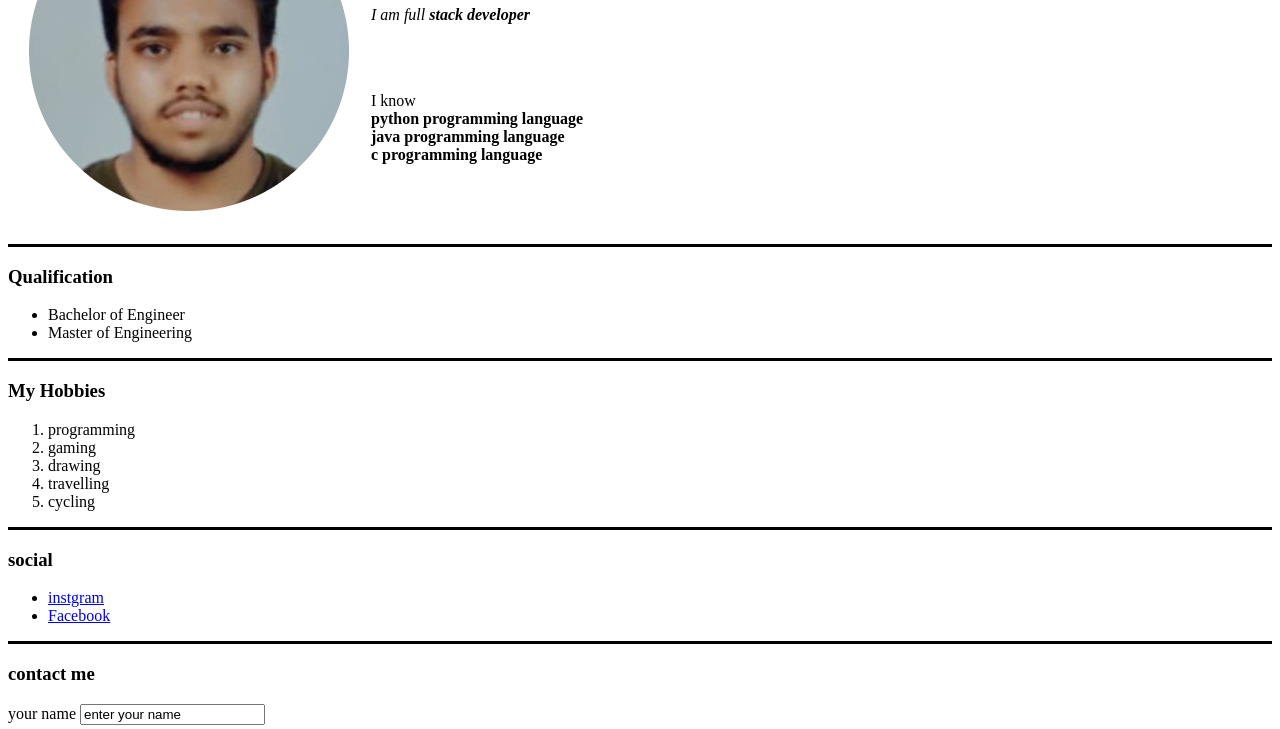
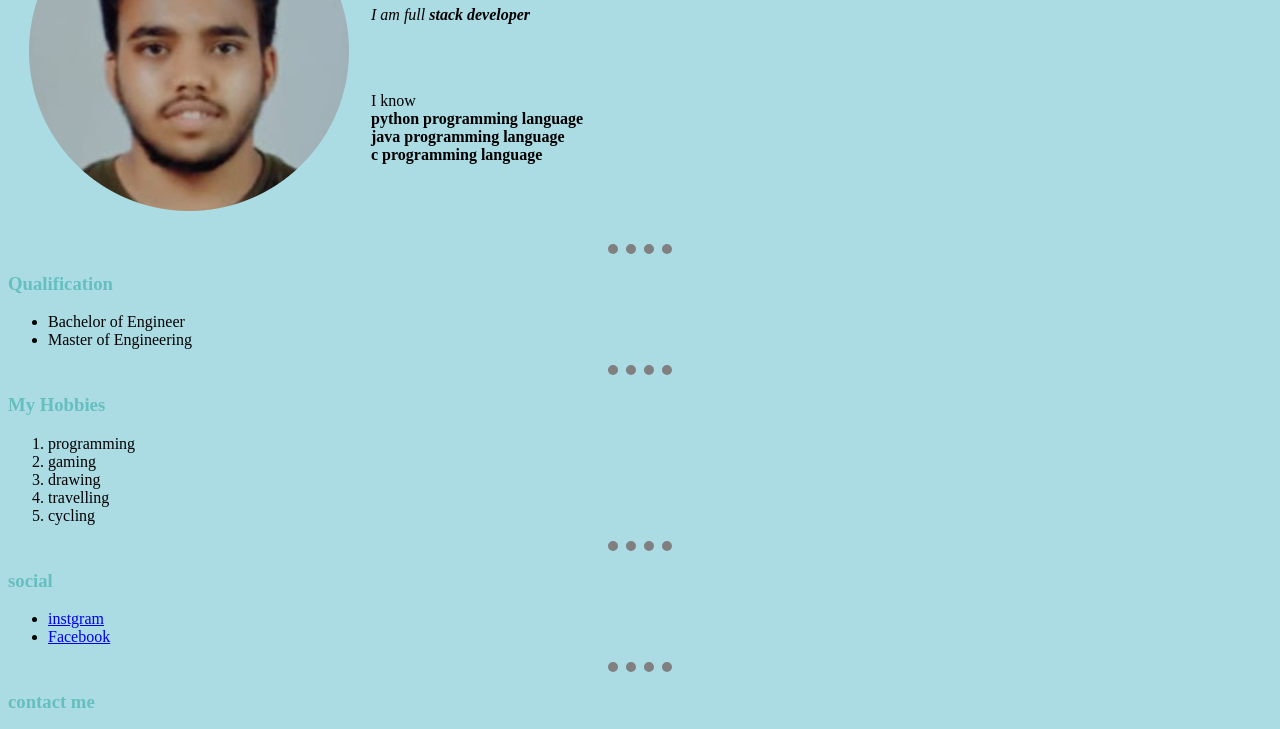
Before and after one commit to AnmolKamat/firstcv, a plain HTML site: page index.html in a window 1280 px wide. Shown: the part 138-867 px from the top of the page. Drawn offline with Linux system fonts and the light colour scheme.

Commit message:
updated css

```diff
--- a/index.html
+++ b/index.html
@@ -3,8 +3,10 @@
 
 <head>
   <meta charset="utf-8">
-  <title></title>
+  <title>portofolio</title>
+  <link rel="stylesheet" href="css/styles.css">
 </head>
+
 
 <body>
   <table cellspacing="20">
@@ -19,13 +21,13 @@
       </p>
     </td>
   </table>
-  <hr size=3 color=black>
+  <hr >
   <h3>Qualification</h3>
   <ul>
     <li>Bachelor of Engineer </li>
     <li>Master of Engineering</li>
   </ul>
-  <hr size=3 color=black>
+  <hr >
   <h3>My Hobbies</h3>
   <ol>
     <li>programming</li>
@@ -34,13 +36,13 @@
     <li>travelling</li>
     <li>cycling</li>
   </ol>
-  <hr size=3 color=black>
+  <hr>
   <h3>social</h3>
   <ul>
     <li><a href="https://www.instagram.com/kamath_anmol/">instgram</a></li>
     <li> <a href="https://www.facebook.com/anmol.rkamath">Facebook</a> </li>
   </ul>
-  <hr size=3 color=black>
+  <hr>
   <h3>contact me</h3>
   <form class="" action="mailto:anmolrk096322@gmail.com" method="post">
     <label for="name">your name</label>
```
